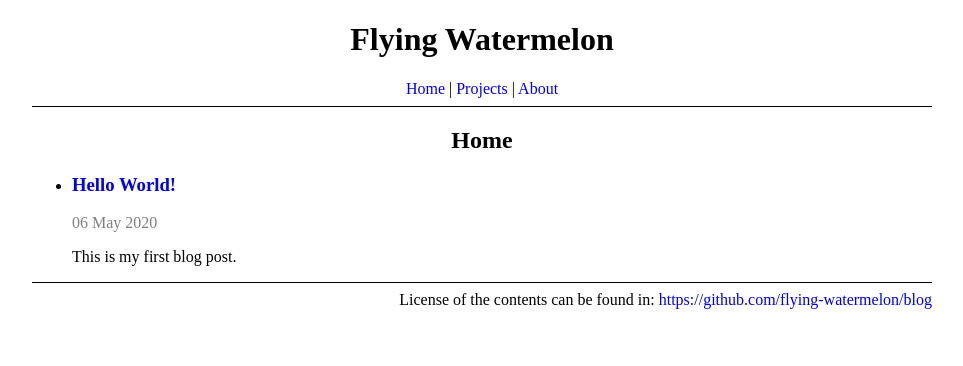
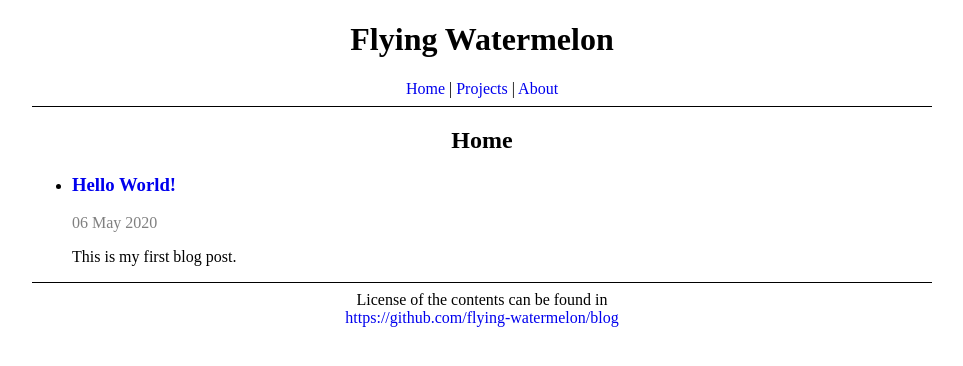
Before and after one commit to flying-watermelon/blog, a Jekyll site: the page built from index.html, in a window 1280 px wide. Shown: the top 366 px of the page, without its empty margins (158-1121 px from the left). Built offline with Jekyll 4.4.1, drawn with Linux system fonts in a browser that asks for light colours.

Commit message:
Centering the footer is better.

```diff
--- a/_layouts/default.html
+++ b/_layouts/default.html
@@ -19,7 +19,7 @@
         {{ content }}
         <hr />
         <footer>
-            License of the contents can be found in:
+            License of the contents can be found in<br />
             <a href="https://github.com/flying-watermelon/blog">
                 https://github.com/flying-watermelon/blog
             </a>
--- a/assets/css/styles.sass
+++ b/assets/css/styles.sass
@@ -1,10 +1,7 @@
 ---
 ---
-h1, h2, nav
+h1, h2, nav, footer
     text-align: center
-
-footer
-    text-align: right
 
 hr
     height: 1px
```
